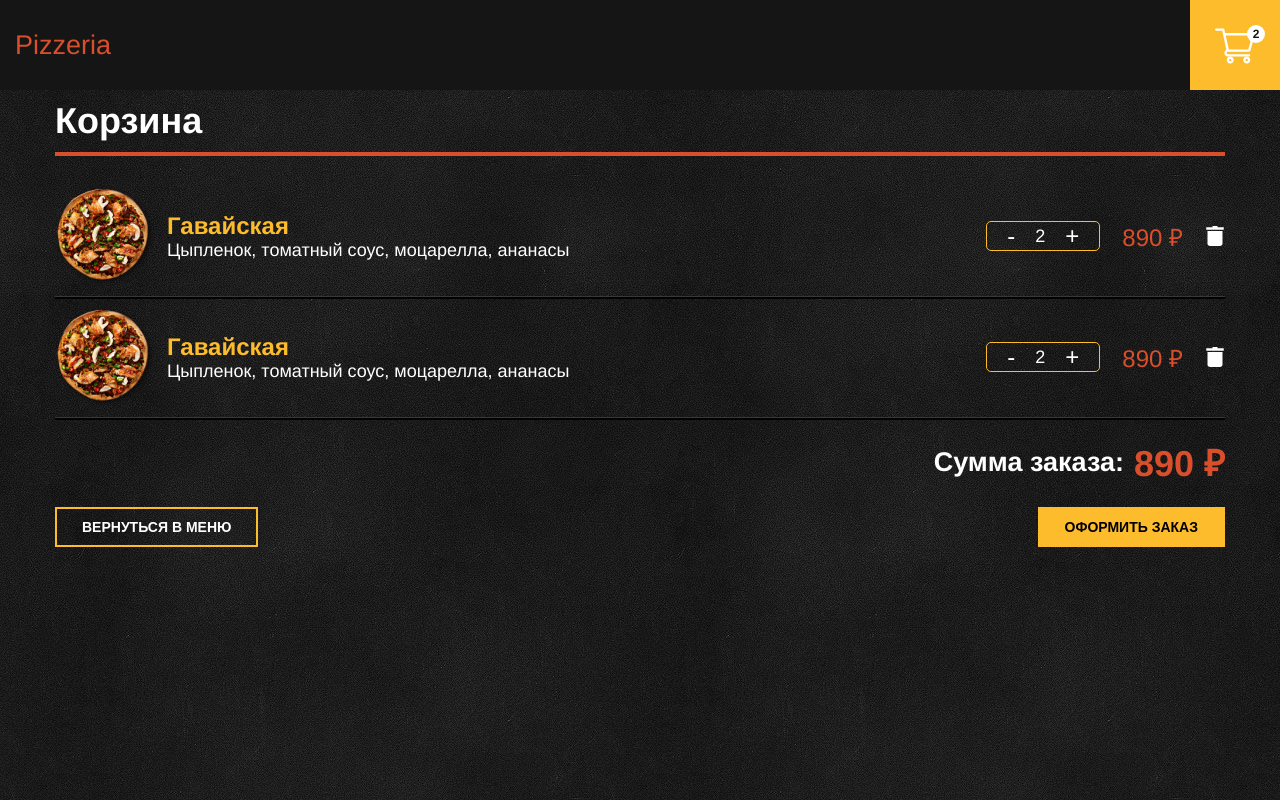
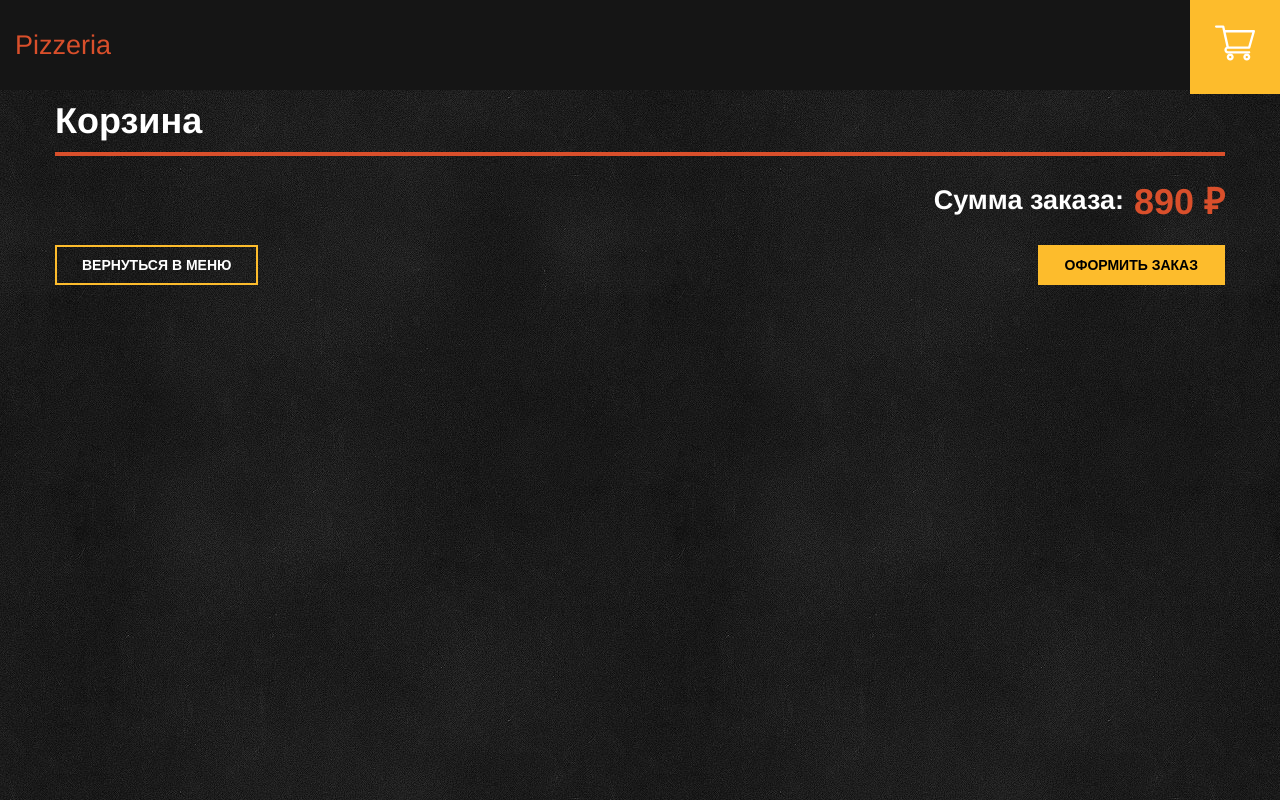
Before and after one commit to jozhik-prav/pizzaria-test, a Vue app in the folder Pizzeria/ClientApp/: page /basket in a window 1280 px wide. Built offline with nearby package versions, Linux system fonts and the light colour scheme.

Commit message:
Сделала добавление товара в корзину

```diff
--- a/Pizzeria/ClientApp/src/App.vue
+++ b/Pizzeria/ClientApp/src/App.vue
@@ -24,6 +24,10 @@ export default class App extends Vue {}
   margin: 0;
   padding: 0;
   box-sizing: border-box;
+}
+
+a {
+  text-decoration: none;
 }
 
 html {
--- /dev/null
+++ b/Pizzeria/ClientApp/src/Pizza.ts
@@ -0,0 +1,6 @@
+export interface Pizza {
+    name: string,
+    ingredients: string,
+    price: number,
+    picture: string
+}
--- a/Pizzeria/ClientApp/src/components/BasketItem.vue
+++ b/Pizzeria/ClientApp/src/components/BasketItem.vue
@@ -1,26 +1,30 @@
 <template>
     <article class="item">
-        <img class="item-img" src="../assets/1.png" alt="">
+        <img class="item-img" :src="picture" alt="">
         <main class="item-content">
-            <h5>Гавайская</h5>
-            <p>Цыпленок, томатный соус, моцарелла, ананасы</p>
+            <h5>{{ name }}</h5>
+            <p>{{ ingredients }}</p>
         </main>
         <div class="item-control">
             <button class="control-btn"> - </button>
-            <span> 2 </span>
+            <span> {{ count }} </span>
             <button class="control-btn"> + </button>
         </div>
-        <div class="item-price">890 ₽</div>
+        <div class="item-price">{{ price }} ₽</div>
         <div class="item-delete"><img src="../assets/delete.svg" alt=""></div>
     </article>
 </template>
 
 <script lang="ts">
-import { Component, Vue } from "vue-property-decorator";
+import { Component, Prop, Vue } from "vue-property-decorator";
 
 @Component
 export default class BasketItem extends Vue {
-
+    @Prop() private name!: string;
+    @Prop() private ingredients!: string;
+    @Prop() private price!: number;
+    @Prop() private picture!: string;
+    @Prop() private count!: number;
 }
 </script>
 
--- a/Pizzeria/ClientApp/src/components/Header.vue
+++ b/Pizzeria/ClientApp/src/components/Header.vue
@@ -1,10 +1,14 @@
 <template>
     <header class="header">
-        <div class="header-title">Pizzeria</div>
-        <div class="header-basket">
-            <img src="../assets/cart.svg" alt="" class="icon-cart">
-            <span class="basket-number">2</span>
-        </div>
+        <router-link to="/">
+            <div class="header-title">Pizzeria</div>
+        </router-link>
+        <router-link to="/basket">
+            <div class="header-basket">
+                <img src="../assets/cart.svg" alt="" class="icon-cart">
+                <span class="basket-number" v-if="this.$store.state.basket.length > 0">{{ this.$store.state.basket.length }}</span>
+            </div>
+        </router-link>
     </header>
 </template>
 
@@ -13,7 +17,6 @@ import { Component, Vue } from "vue-property-decorator";
 
 @Component
 export default class Header extends Vue {
-
 }
 </script>
 
--- a/Pizzeria/ClientApp/src/components/MenuItem.vue
+++ b/Pizzeria/ClientApp/src/components/MenuItem.vue
@@ -9,7 +9,7 @@
         </div>
         <div class="card-footer">
             <p class="card-price">{{ price }} ₽</p>
-            <button class="btn btn-primary">Добавить</button>
+            <button class="btn btn-primary" @click="addToBasket()">Добавить</button>
         </div>
     </div>
 </template>
@@ -23,6 +23,18 @@ export default class MenuItem extends Vue {
     @Prop() private ingredients!: string;
     @Prop() private price!: number;
     @Prop() private picture!: string;
+
+    addToBasket() {
+        this.$store.commit("addPizza", {
+            pizza: {
+                name: this.name,
+                ingredients: this.ingredients,
+                price: this.price,
+                picture: this.picture
+            },
+            count: 1
+        })
+    }
 }
 </script>
 
--- a/Pizzeria/ClientApp/src/store/index.ts
+++ b/Pizzeria/ClientApp/src/store/index.ts
@@ -4,8 +4,17 @@ import Vuex from "vuex";
 Vue.use(Vuex);
 
 export default new Vuex.Store({
-  state: {},
-  mutations: {},
+  state: {
+    basket: Array<any>()
+  },
+  mutations: {
+    addPizza(state, payload) {
+      state.basket.push({
+        pizza: payload.pizza,
+        count: payload.count
+      });
+    }
+  },
   actions: {},
   modules: {}
 });
--- a/Pizzeria/ClientApp/src/views/Basket.vue
+++ b/Pizzeria/ClientApp/src/views/Basket.vue
@@ -1,8 +1,7 @@
 <template>
     <div class="basket-container">
         <h1 class="container-title">Корзина</h1>
-        <BasketItem></BasketItem>
-        <BasketItem></BasketItem>
+        <BasketItem v-for="item in this.$store.state.basket" :key="item.index" :name="item.pizza.name" :ingredients="item.pizza.ingredients" :price="item.pizza.price" :picture="item.pizza.picture" :count="item.count"></BasketItem>
         <div class="basket-total">
             <div class="total-label">Сумма заказа:</div>
             <div class="total-value">890 ₽</div>
```
Also changed, not shown: Pizzeria/ClientApp/src/views/Menu.vue (+1 -7 lines).
